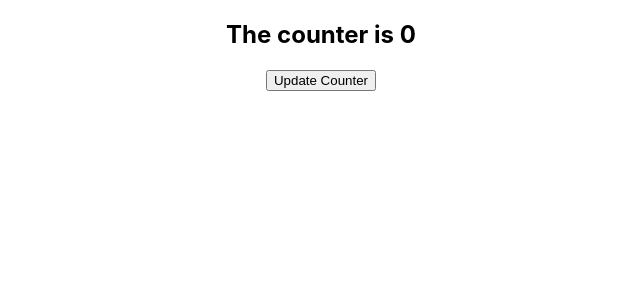
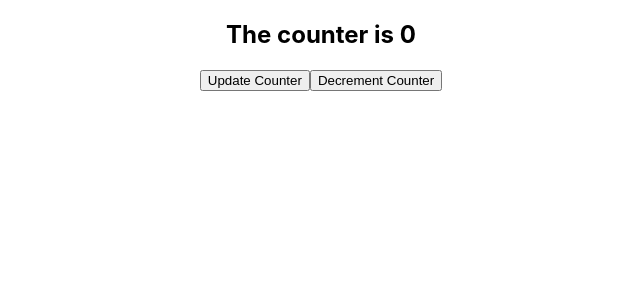
Before and after one commit to Craques/tdd-tutorial, a React (Create React App) app: page / in a window 1280 px wide. Shown: the top 300 px of the page, without its empty margins (319-959 px from the left). Built offline with nearby package versions, Linux system fonts and the light colour scheme.

Commit message:
added tests and functionality to decrement button

```diff
--- a/src/components/counterApp.js
+++ b/src/components/counterApp.js
@@ -18,6 +18,13 @@
                 >
                 Update Counter
                 </button>
+
+                <button
+                    onClick={()=>this.setState({counter: this.state.counter - 1})}
+                    data-test='decrement-button'
+                >
+                    Decrement Counter
+                </button>
             </section>
             </div>
         )
```
Also changed, not shown: 1 other file (tests, documents, lock files or other folders).
